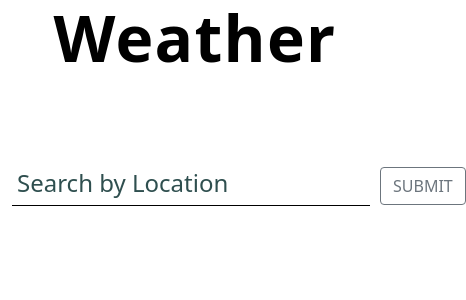
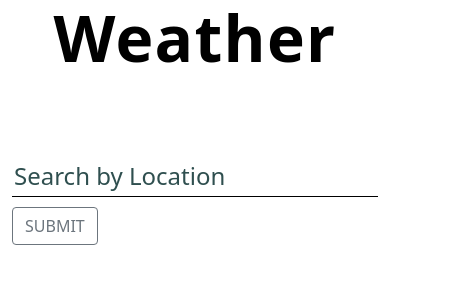
Before and after one commit to jonasbender/weather, an Angular app: page / in a window 390 px wide. Shown: the top 300 px of the page, 466 px wide, since content can reach past the window. Built offline with nearby package versions, Linux system fonts and the light colour scheme.

Commit message:
responsive adjustments

```diff
--- a/src/app/header/header.component.css
+++ b/src/app/header/header.component.css
@@ -1,10 +1,8 @@
 
 h1 {
-    color: black;
     font-weight: bold;
     font-size: 4rem;
     letter-spacing: 0.02em;
-    padding: 0 0 0px 0;
     text-align: center;
 }
 
@@ -13,18 +11,15 @@ a {
     color: black;
 }
 
-#submit {
-    margin: 10px;
 
+
+#searchbar::after{
+  content: "";
+  display: table;
+  clear: both;
 }
 
 
-input {
-    border: none;
-    background: none;
-    outline: none;
-    color: inherit;
-  }
 
 /* SECTION #1
   –––––––––––––––––––––––––––––––––––––––––––––––––– */
@@ -39,19 +34,38 @@ input {
   }
 
 
-  #top-banner form {
-    position: relative;
-    display: flex;
-    align-items: center;
-  }
+  input {
+    border: none;
+    background: none;
+    outline: none;
+    font-size: 1.5rem;
 
-  #top-banner form input {
-    font-size: 1.5rem;
-    height: 40px;
-    padding: 5px 5px 10px;
-    border-bottom: 1px solid;
   }
 
   #top-banner form input::placeholder {
     color: darkslategrey;
   }
+
+  .searchbar {
+    float: left;
+    height: 40px;
+    border-bottom: 1px solid;
+  }
+
+  .searchbutton {
+    float: left;
+    margin-left: 10px;
+  }
+
+
+
+  @media screen and (max-width: 770px) {
+    .searchbar{
+      width: 100%;
+    }
+    .searchbutton{
+      width: 100%;
+      margin-top: 10px;
+      margin-left: 0px;
+    }
+  }
--- a/src/app/header/header.component.html
+++ b/src/app/header/header.component.html
@@ -1,11 +1,17 @@
 <h1> <a routerLink="/home"> Weather</a></h1>
 
 
-<section class="top-banner sticky-top" id="top-banner">
-<div class="container" id="searchbar" (keyup.enter)=Submit()>
+<section class="top-banner sticky-top" id="top-banner" (keyup.enter)=Submit()>
+
   <form>
-    <input type="text"   name="username" [(ngModel)]="location" placeholder="Search by Location" autocomplete="off" >
-    <button (click)=Submit()  class="btn btn-outline-secondary" id="submit">SUBMIT</button>
+    <div class="container" id="searchbar" >
+      <div class="searchbar">
+        <input type="text"   name="username" [(ngModel)]="location" placeholder="Search by Location" autocomplete="off" >
+      </div>
+      <div class="searchbutton">
+        <button (click)=Submit()  class="btn btn-outline-secondary" id="submit">SUBMIT</button>
+      </div>
+    </div>
   </form>
-</div>
+
 </section>
--- a/src/app/weather/weather.component.css
+++ b/src/app/weather/weather.component.css
@@ -185,7 +185,7 @@ td {
 
 
   .forecast img {
-    width: 30%;
+    width: 80px;
     vertical-align: middle;
     margin: 0%;
     padding: 0;
@@ -236,3 +236,7 @@ td {
     position: absolute;
     margin-bottom: 100px;
 }
+
+.dailyrow {
+    height: 40px;
+}
--- a/src/app/weather/weather.component.html
+++ b/src/app/weather/weather.component.html
@@ -92,7 +92,7 @@
             </thead>
             <tbody >
 
-                <tr *ngFor="let i of daily">
+                <tr *ngFor="let i of daily" class="dailyrow">
                     <td id="day">{{countDays(i)}}</td>
                     <td><img id="forecastIcon" src="https://openweathermap.org/img/wn/{{forecastData.daily[i].weather[0].icon}}@2x.png"></td>
                     <td ><div class="minTemp">{{forecastData.daily[i].temp.min.toFixed(0)}}°</div> </td>
```
